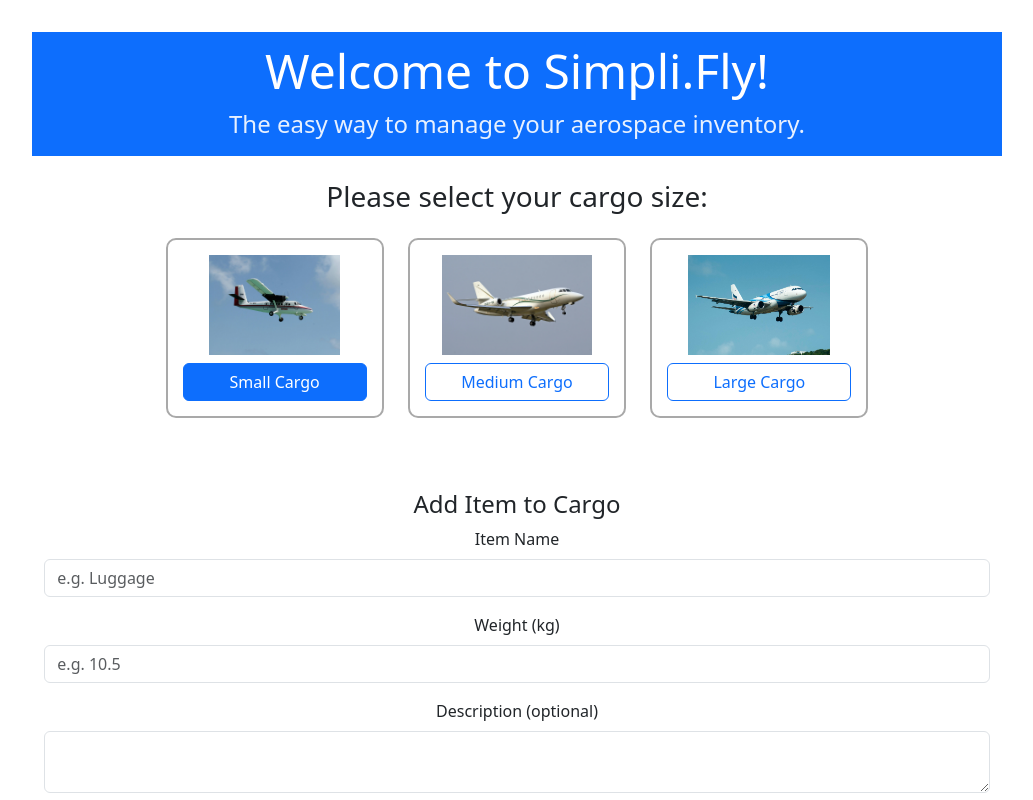
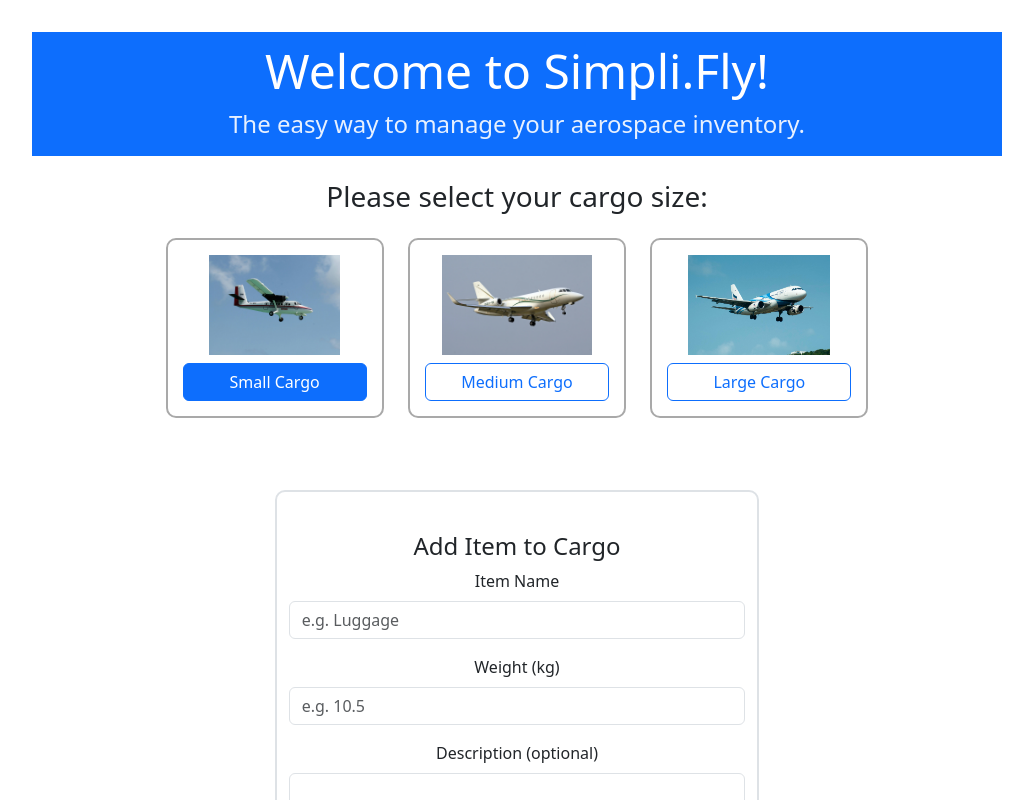
Before and after one commit to dombrown95/Simpli.Fly, a React (Vite) app: page / in a window 1280 px wide. Both pictures are taken after a click on the button "Small Cargo". Shown: the top 800 px of the page, without its empty margins (123-1156 px from the left). Built offline with nearby package versions, Linux system fonts and the light colour scheme.

Commit message:
updated InventoryForm.css to improve page layout

```diff
--- a/src/components/InventoryForm/InventoryForm.css
+++ b/src/components/InventoryForm/InventoryForm.css
@@ -0,0 +1,8 @@
+.item-form {
+    padding-top: 40px;
+    padding-bottom: 40px;
+    border: 2px solid #dee2e6;
+    border-radius: 10px;
+    width: 50%;
+    margin: 0 auto;
+  }
```
